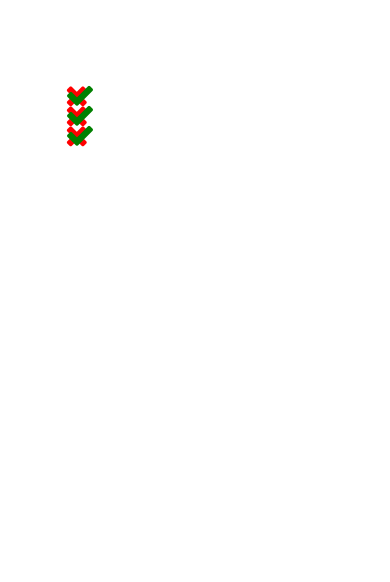
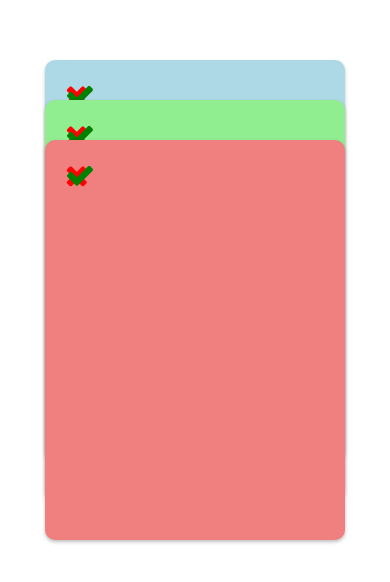
Before and after one commit to nikhiltony26/SwipeAnimation_APP, a React Native app: screen / in a window 390 px wide. Shown: the part 142-724 px from the top of the page. Built offline with nearby package versions, Linux system fonts and the light colour scheme.

Commit message:
resync auto-sync

```diff
--- a/App.js
+++ b/App.js
@@ -51,10 +51,9 @@ const Card = ({ backgroundColor, index }) => {
       {...panResponder.panHandlers}
       style={[
         styles.cardContainer,
-        { transform: [{ translateY: index * 20 }] },
+        { transform: [{ translateY: index * 40 }] },
       ]}
     >
-      <View style={{ height: CARD_HEIGHT + index * 20 }}>
       <Animated.View
         style={[
           styles.card,
@@ -65,7 +64,6 @@ const Card = ({ backgroundColor, index }) => {
         <Icon name="times" size={30} color="red" style={styles.icon} />
         <Icon name="check" size={30} color="green" style={styles.icon} />
       </Animated.View>
-      </View>
     </Animated.View>
   );
 };
@@ -90,6 +88,7 @@ const styles = StyleSheet.create({
   },
   card: {
     width: CARD_WIDTH,
+    height: CARD_HEIGHT,
     borderRadius: 10,
     shadowColor: '#000',
     shadowOffset: {
```
Lines whose indentation alone changed are shown as unchanged.
